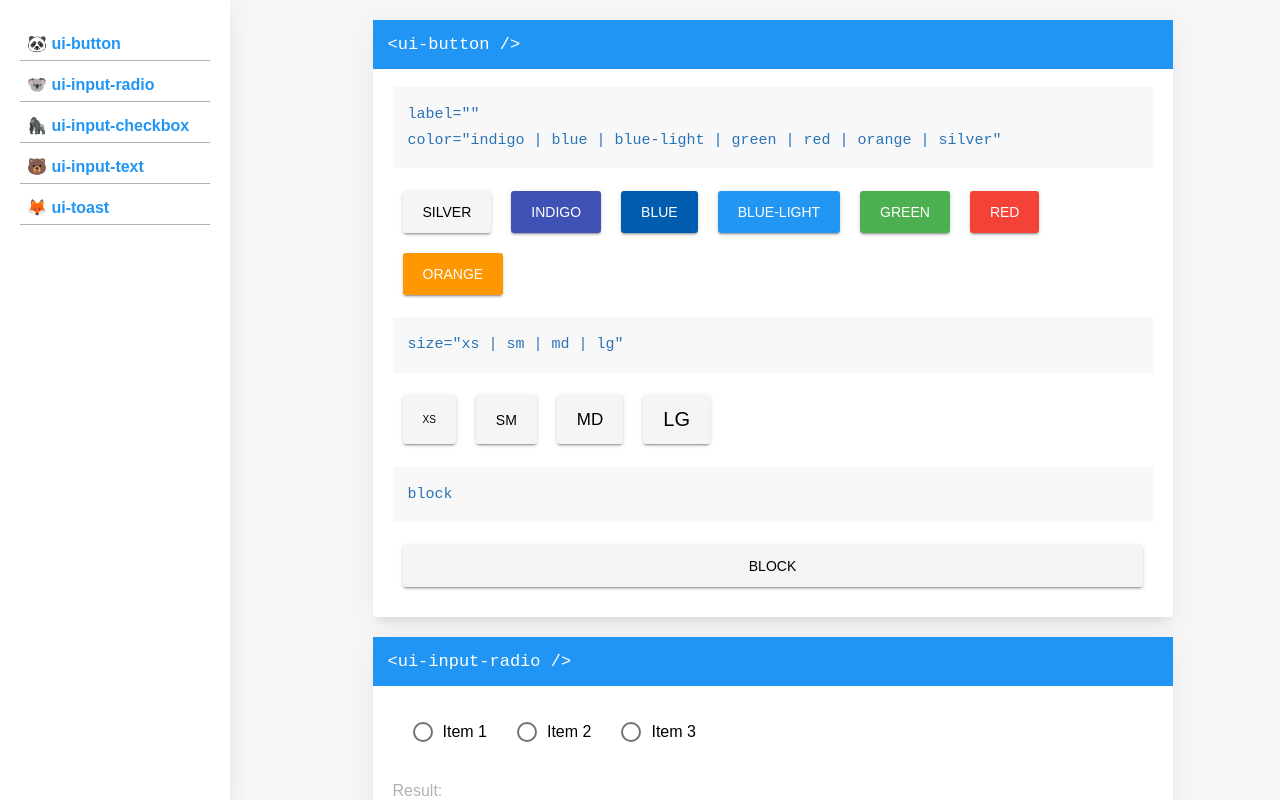
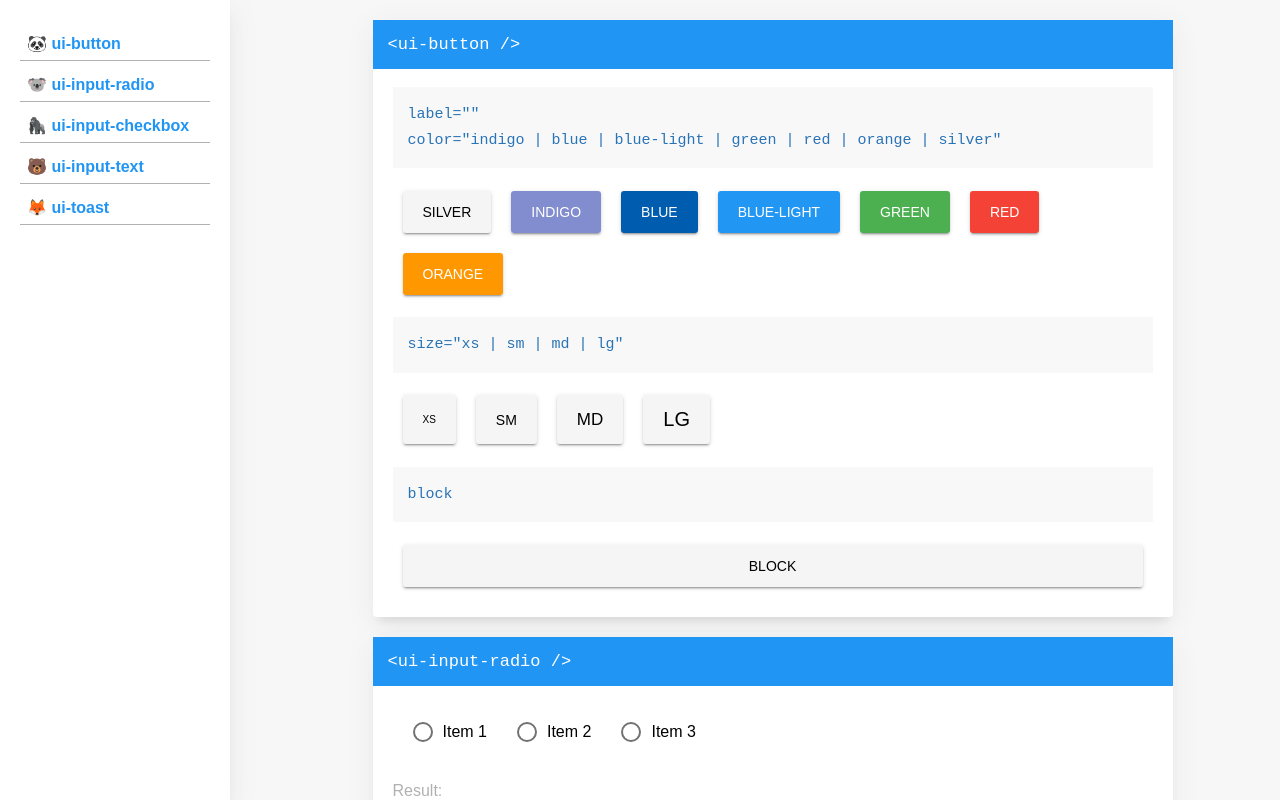
Before and after one commit to anton-sergeenkov/Vue-Uikit, a Vue app: page / in a window 1280 px wide. In both pictures the pointer is over the button "INDIGO". Built offline with nearby package versions, Linux system fonts and the light colour scheme.

Commit message:
transparentize button

```diff
--- a/src/components-library/ui/button.vue
+++ b/src/components-library/ui/button.vue
@@ -51,6 +51,9 @@ $box-shadow:
 @mixin setColor($bg-color, $color) {
     background-color: $bg-color;
     color: $color;
+    &:hover {
+        background-color: transparentize($bg-color, 0.35);
+    }
 }
 
 .component-ui-button.v-custom-- {
```
